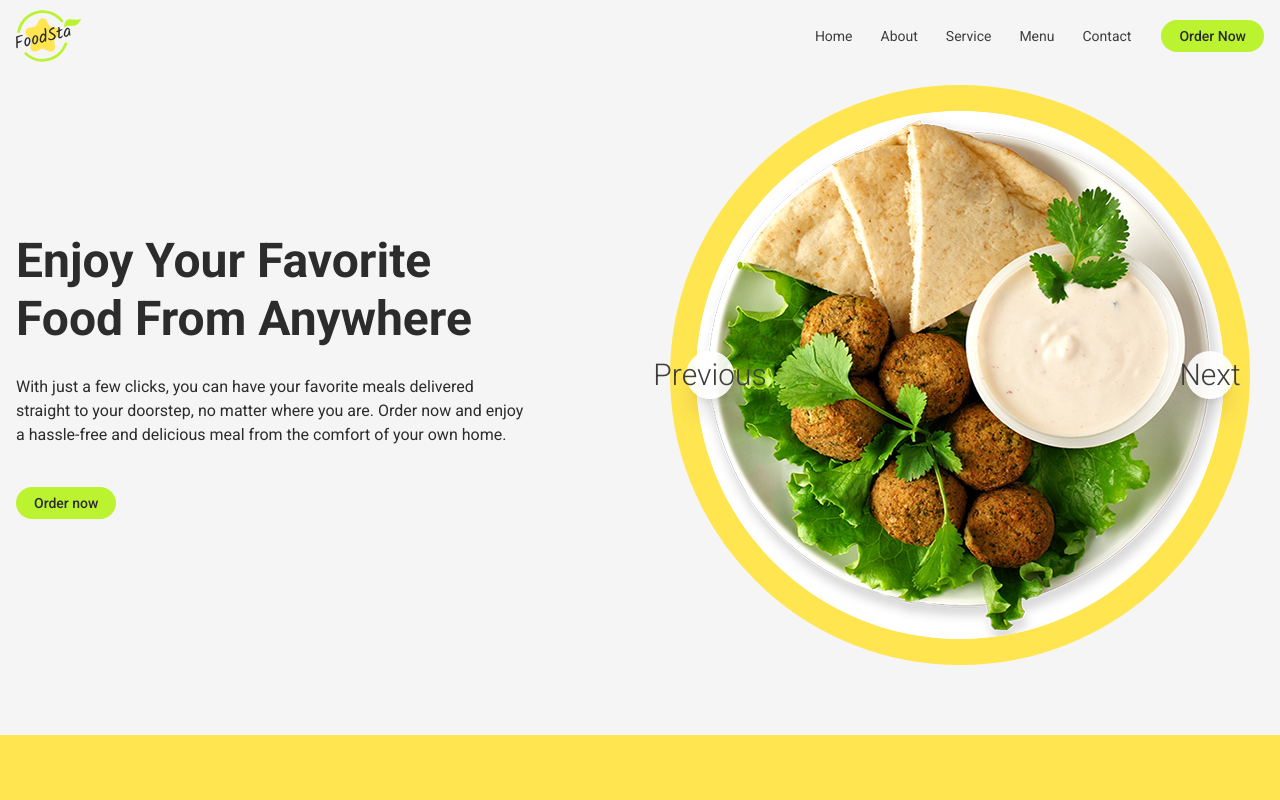
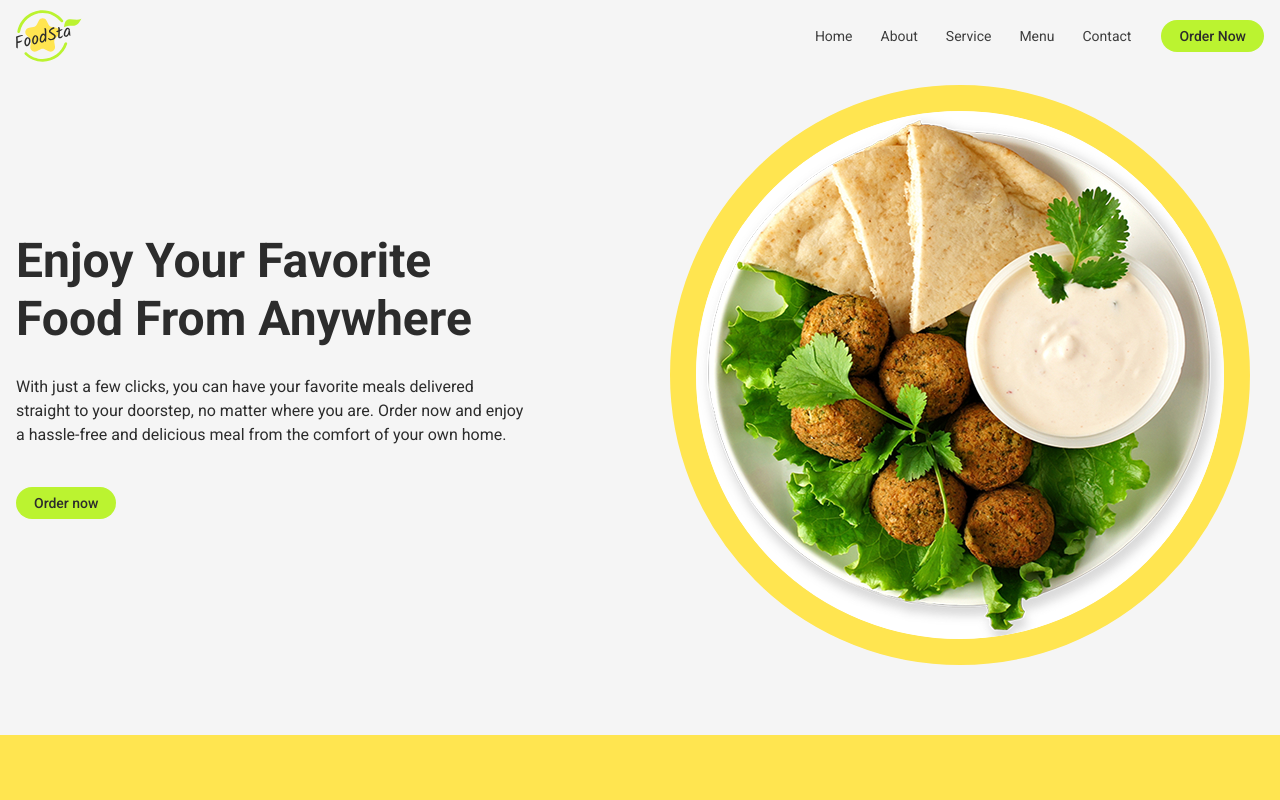
Before and after one commit to Iaroslav-Marchuk/food-sta, a React (Vite) app: page / in a window 1280 px wide. Shown: the top 800 px of the page. Built offline with nearby package versions, Linux system fonts and the light colour scheme.

Commit message:
add work

```diff
--- a/src/components/MainPic/MainPic.jsx
+++ b/src/components/MainPic/MainPic.jsx
@@ -18,8 +18,8 @@ function MainPic({ className = '' }) {
         }}
         speed={600}
         navigation={{
-          nextEl: '.swiper-button-next',
-          prevEl: '.swiper-button-prev',
+          nextEl: '.custom-swiper-button-next',
+          prevEl: '.custom-swiper-button-prev',
         }}
         className={`mainpic-swiper border-14 rounded-[50%] border-(--yellow-main) bg-(--white)
         xl:border-26 overflow-hidden
@@ -36,27 +36,35 @@ function MainPic({ className = '' }) {
         </SwiperSlide>
       </Swiper>
       <div
-        className="custom-swiper-button-prev
-                      absolute left-4 top-1/2 -translate-y-1/2 z-20
-                      w-12 h-12 bg-white/90 rounded-full shadow-xl
-                      flex items-center justify-center text-3xl font-light
+        className="custom-swiper-button-next stroke-(--black) hover:stroke-(--dark-green)
+                      absolute -left-3 top-1/2 -translate-y-1/2 z-20
+                      w-9 h-7 bg-white/90 rounded-sm shadow-xl
+                      flex items-center justify-center
                       cursor-pointer select-none
-                      hover:bg-(--yellow-main) hover:scale-110
-                      transition-all duration-200"
+                      hover:scale-110
+                      active:scale-95 active:shadow-2xl
+                      transition-all duration-200
+                      xl:hidden"
       >
-        Previous
+        <svg className="w-3 h-5">
+          <use href="/icons.svg#icon-arr-prev"></use>
+        </svg>
       </div>
 
       <div
-        className="custom-swiper-button-next
-                      absolute right-4 top-1/2 -translate-y-1/2 z-20
-                      w-12 h-12 bg-white/90 rounded-full shadow-xl
-                      flex items-center justify-center text-3xl font-light
+        className="custom-swiper-button-next stroke-(--black) hover:stroke-(--dark-green)
+                      absolute -right-3 top-1/2 -translate-y-1/2 z-20
+                      w-9 h-7 bg-white/90 rounded-sm shadow-xl
+                      flex items-center justify-center
                       cursor-pointer select-none
-                      hover:bg-(--yellow-main) hover:scale-110
-                      transition-all duration-200"
+                      hover:scale-110
+                      active:scale-95 active:shadow-2xl
+                      transition-all duration-200
+                      xl:hidden"
       >
-        Next
+        <svg className="w-3 h-5">
+          <use href="/icons.svg#icon-arr-next" />
+        </svg>
       </div>
     </div>
   );
```
Also changed, not shown: public/icons.svg.
